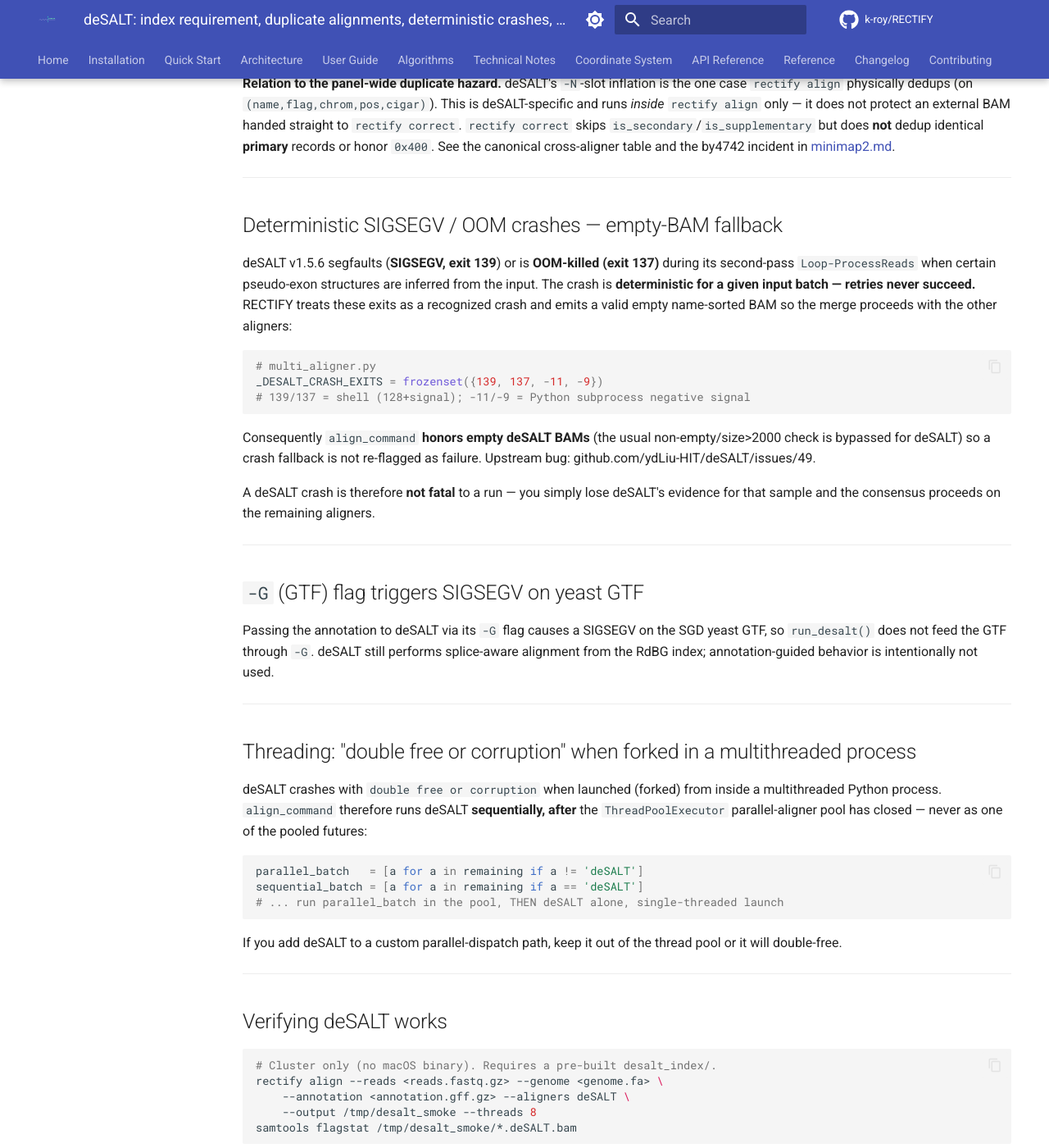
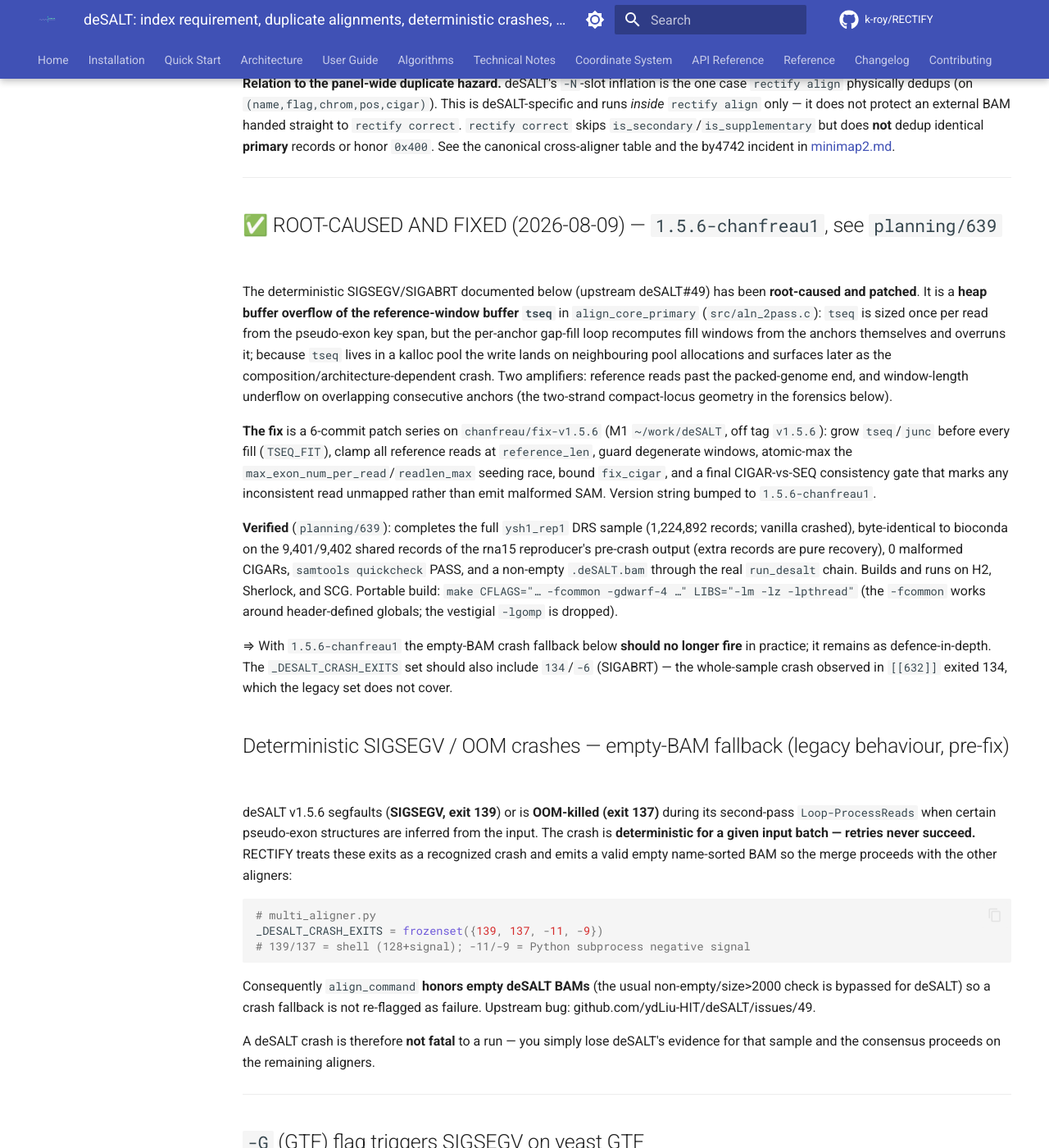
Before and after one commit to k-roy/RECTIFY, an MkDocs documentation site: the page built from docs/aligners/deSALT.md, in a window 1280 px wide and 1400 px high, scrolled down 1317 px. Shown: the whole window at 82% size. Built offline with MkDocs 1.6.1 and Material for MkDocs 9.7.7, drawn with Linux system fonts in a browser that asks for light colours; comment, search, counter and statistics services are not loaded; the version menu is left out.

Commit message:
docs(deSALT): record the root cause and fix for the deterministic crash
deSALT#49 (the deterministic SIGSEGV/SIGABRT that drove the empty-BAM
fallback) is a heap overflow of the reference-window buffer tseq in
align_core_primary; root-caused with AddressSanitizer and fixed in a
6-commit series (version 1.5.6-chanfreau1). See planning/639. Notes the
verification (full ysh1_rep1 completes; byte-identical to bioconda where
bioconda succeeds) and that _DESALT_CRASH_EXITS should also cover 134/-6.

Co-Authored-By: Claude Fable 5 <noreply@anthropic.com>
Claude-Session: https://claude.ai/code/session_01AhrUc6C8YgLHiGgpatRKso

```diff
--- a/docs/aligners/deSALT.md
+++ b/docs/aligners/deSALT.md
@@ -72,7 +72,40 @@ the by4742 incident in [minimap2.md](minimap2.md#-duplicate-primary-alignments--
 
 ---
 
-## Deterministic SIGSEGV / OOM crashes — empty-BAM fallback
+## ✅ ROOT-CAUSED AND FIXED (2026-08-09) — `1.5.6-chanfreau1`, see `planning/639`
+
+The deterministic SIGSEGV/SIGABRT documented below (upstream deSALT#49) has been
+**root-caused and patched**. It is a **heap buffer overflow of the reference-window
+buffer `tseq`** in `align_core_primary` (`src/aln_2pass.c`): `tseq` is sized once
+per read from the pseudo-exon key span, but the per-anchor gap-fill loop recomputes
+fill windows from the anchors themselves and overruns it; because `tseq` lives in a
+kalloc pool the write lands on neighbouring pool allocations and surfaces later as
+the composition/architecture-dependent crash. Two amplifiers: reference reads past
+the packed-genome end, and window-length underflow on overlapping consecutive
+anchors (the two-strand compact-locus geometry in the forensics below).
+
+**The fix** is a 6-commit patch series on `chanfreau/fix-v1.5.6` (M1 `~/work/deSALT`,
+off tag `v1.5.6`): grow `tseq`/`junc` before every fill (`TSEQ_FIT`), clamp all
+reference reads at `reference_len`, guard degenerate windows, atomic-max the
+`max_exon_num_per_read`/`readlen_max` seeding race, bound `fix_cigar`, and a final
+CIGAR-vs-SEQ consistency gate that marks any inconsistent read unmapped rather than
+emit malformed SAM. Version string bumped to `1.5.6-chanfreau1`.
+
+**Verified** (`planning/639`): completes the full `ysh1_rep1` DRS sample
+(1,224,892 records; vanilla crashed), byte-identical to bioconda on the
+9,401/9,402 shared records of the rna15 reproducer's pre-crash output (extra
+records are pure recovery), 0 malformed CIGARs, `samtools quickcheck` PASS, and a
+non-empty `.deSALT.bam` through the real `run_desalt` chain. Builds and runs on H2,
+Sherlock, and SCG. Portable build: `make CFLAGS="… -fcommon -gdwarf-4 …"
+LIBS="-lm -lz -lpthread"` (the `-fcommon` works around header-defined globals; the
+vestigial `-lgomp` is dropped).
+
+⇒ With `1.5.6-chanfreau1` the empty-BAM crash fallback below **should no longer
+fire** in practice; it remains as defence-in-depth. The `_DESALT_CRASH_EXITS` set
+should also include `134`/`-6` (SIGABRT) — the whole-sample crash observed in
+`[[632]]` exited 134, which the legacy set does not cover.
+
+## Deterministic SIGSEGV / OOM crashes — empty-BAM fallback (legacy behaviour, pre-fix)
 
 deSALT v1.5.6 segfaults (**SIGSEGV, exit 139**) or is **OOM-killed (exit 137)**
 during its second-pass `Loop-ProcessReads` when certain pseudo-exon structures are
```
